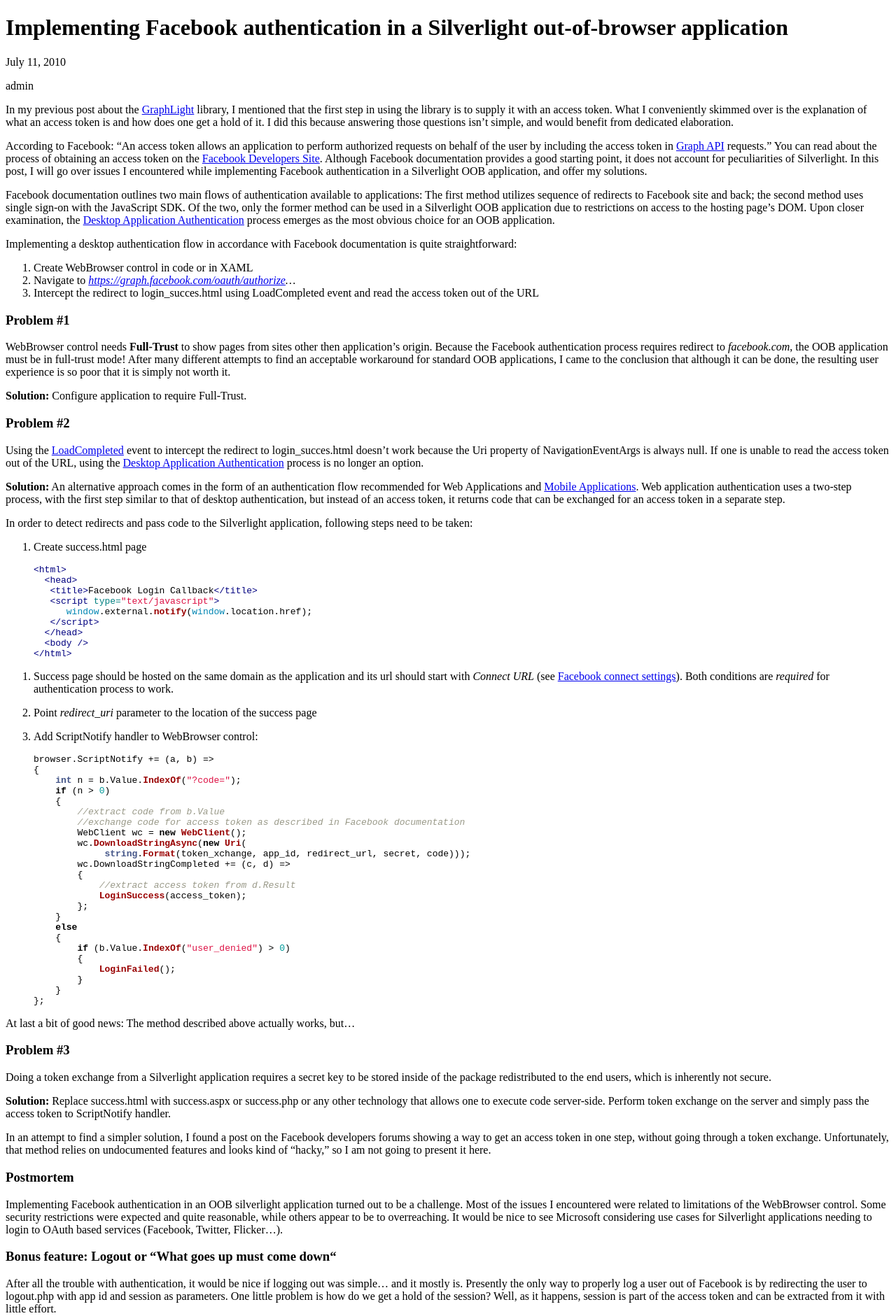
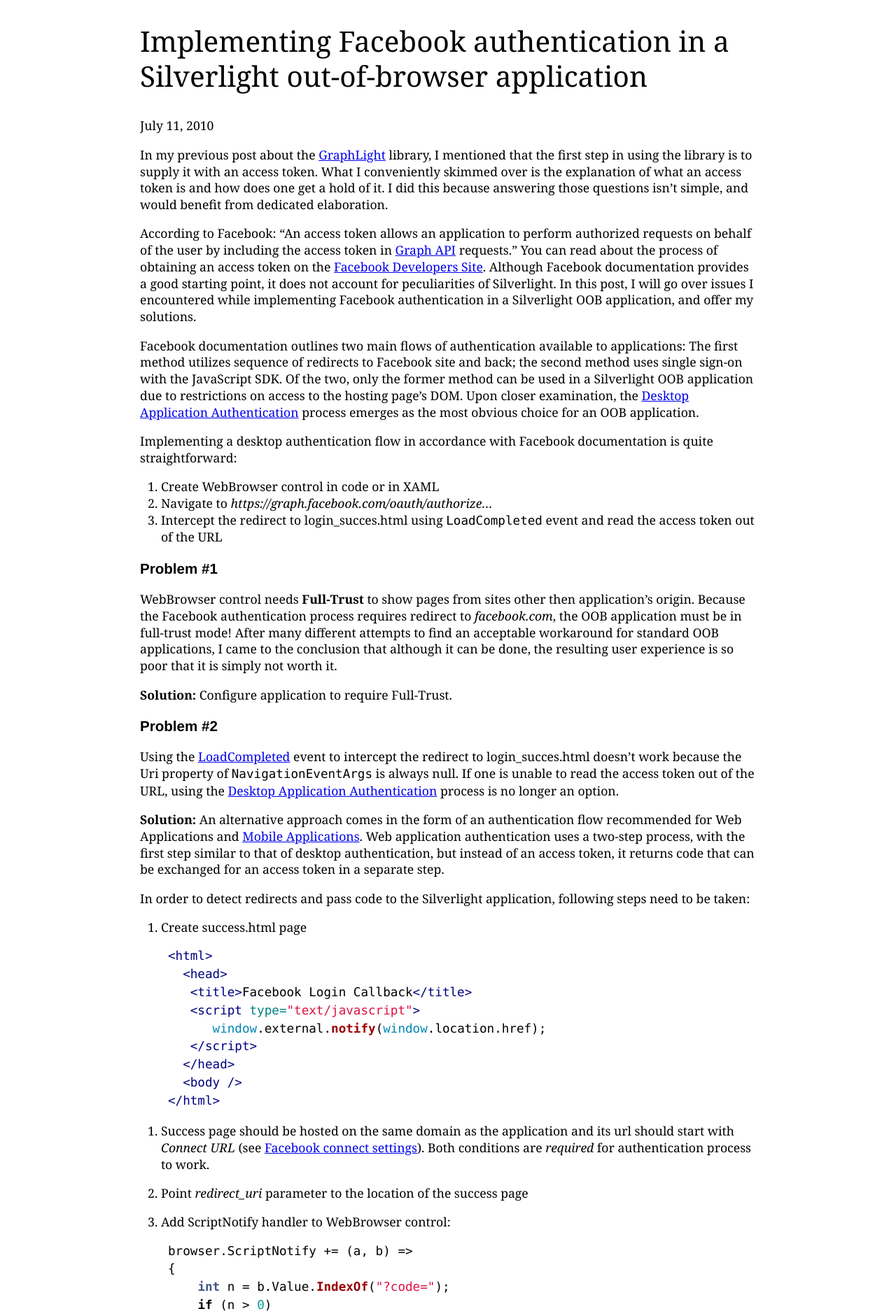
Before and after one commit to youpvp/youpvp.github.io, a Jekyll site: the page built from _posts/2010-7-11-facebook-authentication-in-outofbrowser-application.md, in a window 1280 px wide. Shown: the top 1881 px of the page at 70% size. Built offline with Jekyll 4.4.1, drawn with Linux system fonts in a browser that asks for light colours; some of the changed text lies outside the part shown.

Commit message:
site css

```diff
--- a/_layouts/default.html
+++ b/_layouts/default.html
@@ -4,6 +4,7 @@
   <meta charset="utf-8">
   <meta name="viewport" content="width=device-width, initial-scale=1.0">
   <link rel="stylesheet" type="text/css" href="/css/syntax.css">
+  <link rel="stylesheet" type="text/css" href="/css/site.css">
   <title>{{ page.title }}</title>
 </head>
 
@@ -12,7 +13,15 @@
 {{ content }}
 
 <footer>
-footer
+    <div>
+        <section>
+            <p><a href="http://twitter.com/youpvp">follow me on twitter</a></p>
+            <p><a href="https://youpvp.uservoice.com">user voice</a></p>
+        </section>
+        <section>
+            <p><a href="/blog/archive">Blog Archive</a></p>
+        </section>
+    </div>
 </footer>
 
 <script type="text/javascript">
--- a/_layouts/post.html
+++ b/_layouts/post.html
@@ -2,8 +2,9 @@
 layout: default
 ---
 
-<h1>{{ page.title }}</h1>
-<abbr>{{ page.date | date: '%B %d, %Y' }}</abbr>
-<p>{{ page.author }}</p>
+<article>
+    <h1>{{ page.title }}</h1>
+    <div>{{ page.date | date: '%B %d, %Y' }}</div>
 
-{{ content }}
+    {{ content }}
+</article>
--- a/_posts/2010-7-11-facebook-authentication-in-outofbrowser-application.md
+++ b/_posts/2010-7-11-facebook-authentication-in-outofbrowser-application.md
@@ -34,8 +34,8 @@ Implementing a desktop authentication flow in accordance with Facebook documenta
 is quite straightforward:
 
 1. Create WebBrowser control in code or in XAML
-2. Navigate to <em><a href="https://graph.facebook.com/oauth/authorize">https://graph.facebook.com/oauth/authorize</a>…</em>
-3. Intercept the redirect to login_succes.html using LoadCompleted event and read the
+2. Navigate to *https://graph.facebook.com/oauth/authorize…*
+3. Intercept the redirect to login_succes.html using `LoadCompleted` event and read the
    access token out of the URL
 
 ### Problem #1
@@ -53,7 +53,7 @@ worth it.
 
 Using the <a href="http://msdn.microsoft.com/en-us/library/system.windows.controls.webbrowser.loadcompleted(VS.95).aspx">LoadCompleted</a>
 event to intercept the redirect to login_succes.html doesn’t work because the Uri property
-of NavigationEventArgs is always null. If one is unable to read the access token out of
+of `NavigationEventArgs` is always null. If one is unable to read the access token out of
 the URL, using the <a href="http://developers.facebook.com/docs/authentication/desktop">Desktop Application Authentication</a>
 process is no longer an option.
 
@@ -67,7 +67,6 @@ In order to detect redirects and pass code to the Silverlight application, follo
 steps need to be taken:
 
 1. Create success.html page
-
 {% highlight html %}
 <html>
   <head>
@@ -87,7 +86,6 @@ Both conditions are <i>required</i> for authentication process to work.
 3. Point *redirect_uri* parameter to the location of the success page
 
 4. Add ScriptNotify handler to WebBrowser control:
-
 {% highlight c# %}
 browser.ScriptNotify += (a, b) =>
 {
--- /dev/null
+++ b/css/site.css
@@ -0,0 +1,57 @@
+body {
+    margin: 0;
+    line-height: 1.35em;
+    font-family: "PT Serif", Georgia, serif;
+}
+article {
+    margin: 0 46px;
+}
+footer > div { margin: 0 46px; }
+
+ol, ul {
+    padding: 0 0 0 1.7em;
+}
+
+h1 {
+    font-size: 2.3em;
+    line-height: 1.25em;
+    font-weight: 400;
+}
+h2 {
+    font-family: "PT Sans", "Helvetica Neue", Helvetica, Arial, sans-serif;
+    font-size: 1.3em;
+    line-height: 1.1em;
+}
+h3 {
+    font-family: "PT Sans", "Helvetica Neue", Helvetica, Arial, sans-serif;
+}
+code {
+    font-family: Consolas, Menlo, "Courier New", monospace;
+}
+
+footer {
+    background-color: #eee;
+    font-size: 0.9em;
+    margin-top: 50px;
+    font-family: "PT Sans", "Helvetica Neue", Helvetica, Arial, sans-serif;
+}
+
+footer section {
+    display: inline-block;
+    margin: 10px 20px;
+    vertical-align: top;
+}
+
+@media only screen and (min-width: 992px) {
+    body {
+        font-size: 1.1em;
+    }
+    article {
+        width: 880px;
+        margin: 0 auto;
+    }
+    footer > div {
+        width: 880px;
+        margin: 0 auto;
+    }
+}
```
